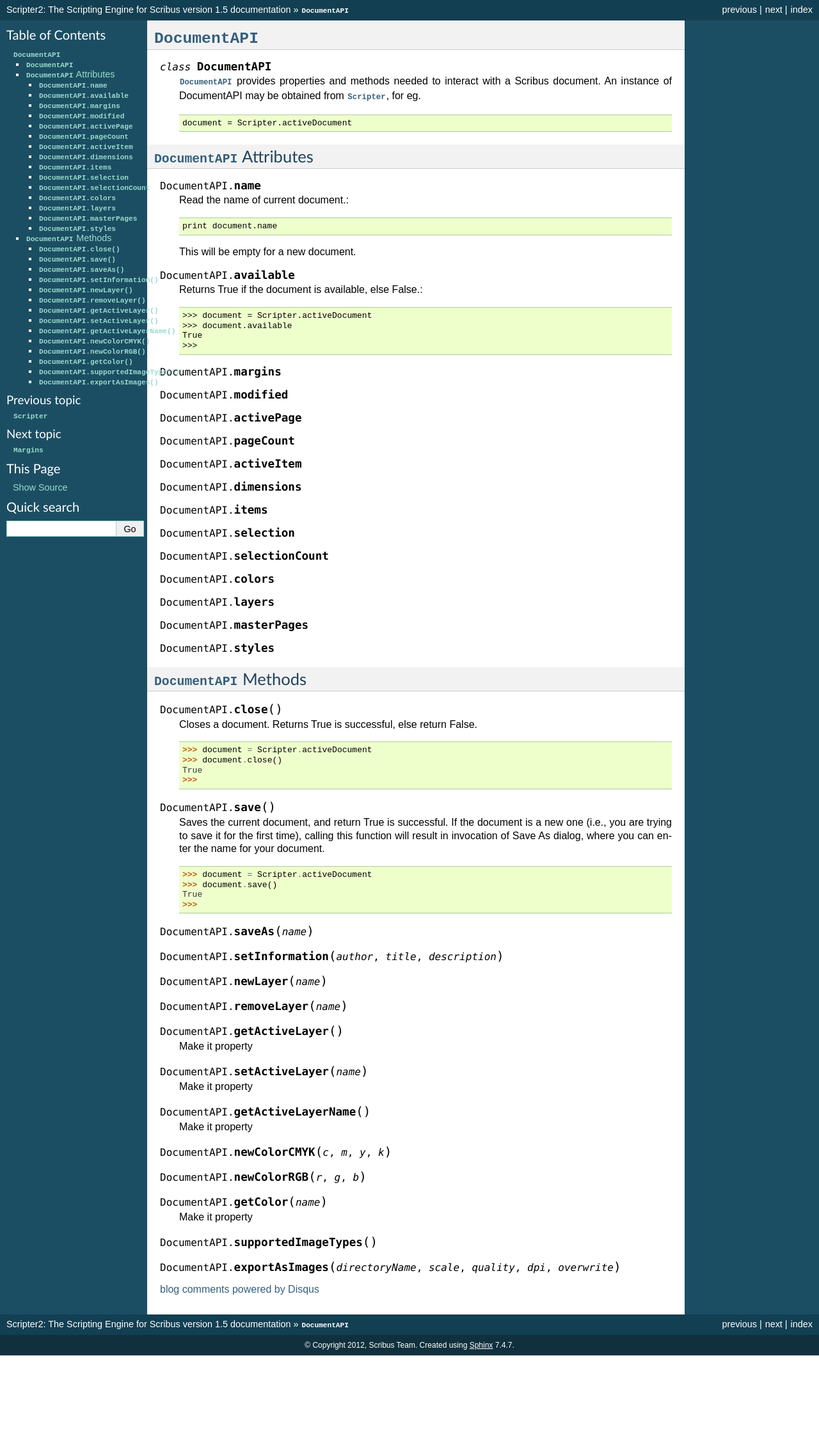
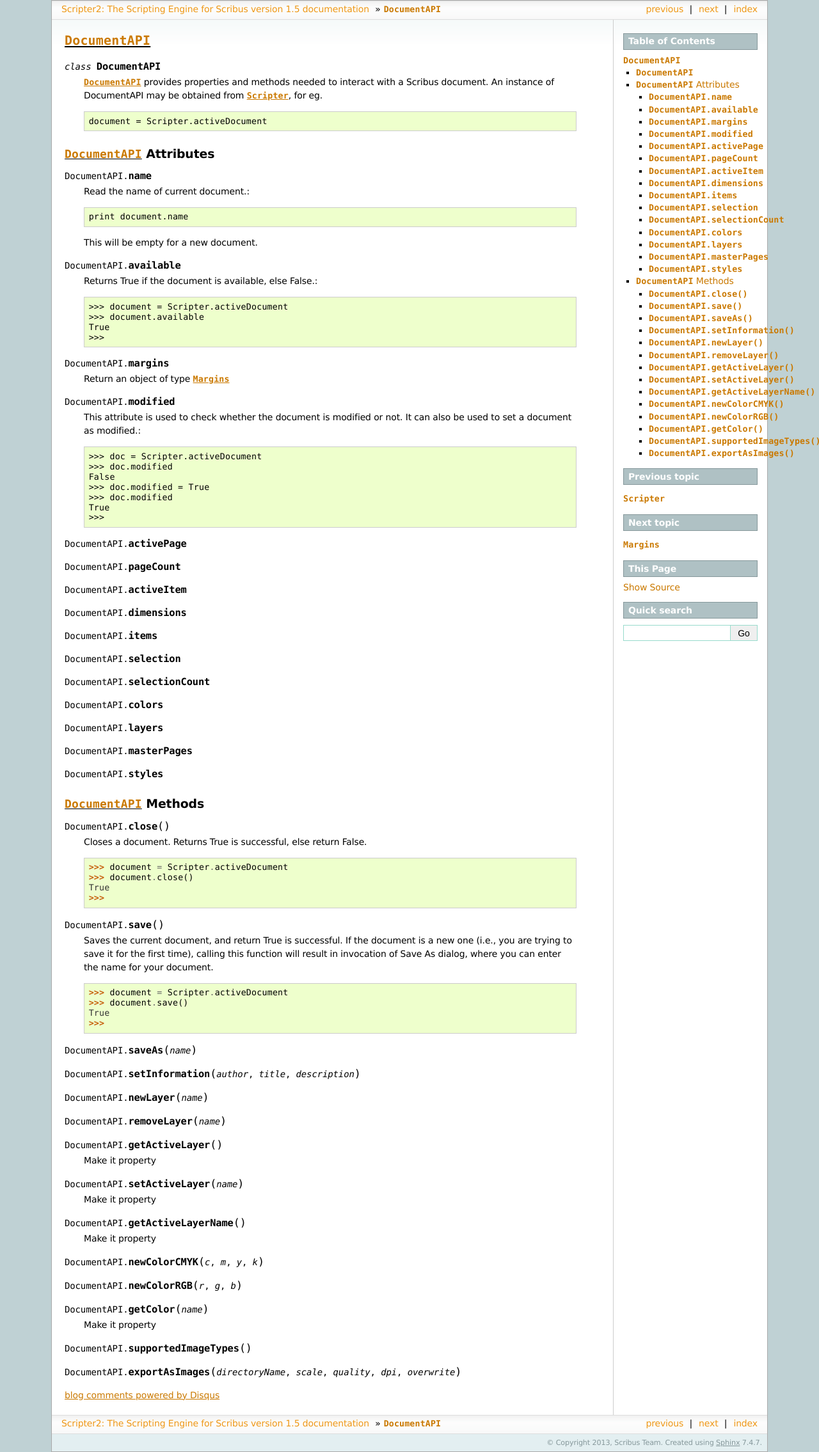
Before and after one commit to jainbasil/scripter-doc, a Sphinx documentation site: the page built from source/docs/documentapi.rst, in a window 1280 px wide. Shown: the whole page at 64% size. Built offline with Sphinx 7.4.7, drawn with Linux system fonts in a browser that asks for light colours; comment, search, counter and statistics services are not loaded; before the commit the page ends 2119 px from its top, so only the background shows below that.

Commit message:
add doc for modified attribute

```diff
--- a/source/conf.py
+++ b/source/conf.py
@@ -41,7 +41,7 @@
 
 # General information about the project.
 project = u'Scripter2: The Scripting Engine for Scribus'
-copyright = u'2012, Scribus Team'
+copyright = u'2013, Scribus Team'
 
 # The version info for the project you're documenting, acts as replacement for
 # |version| and |release|, also used in various other places throughout the
@@ -91,7 +91,7 @@
 
 # The theme to use for HTML and HTML Help pages.  See the documentation for
 # a list of builtin themes.
-html_theme = 'default'
+html_theme = 'sphinxdoc'
 
 # Theme options are theme-specific and customize the look and feel of a theme
 # further.  For a list of options available for each theme, see the
--- a/source/docs/documentapi.rst
+++ b/source/docs/documentapi.rst
@@ -32,7 +32,19 @@
 
 .. py:attribute:: DocumentAPI.margins
 
+  Return an object of type :class:`Margins`
+
 .. py:attribute:: DocumentAPI.modified
+
+  This attribute is used to check whether the document is modified or not. It can also be used to set a document as modified.::
+
+      >>> doc = Scripter.activeDocument
+      >>> doc.modified
+      False
+      >>> doc.modified = True
+      >>> doc.modified
+      True
+      >>>
 
 .. py:attribute:: DocumentAPI.activePage
 
```
